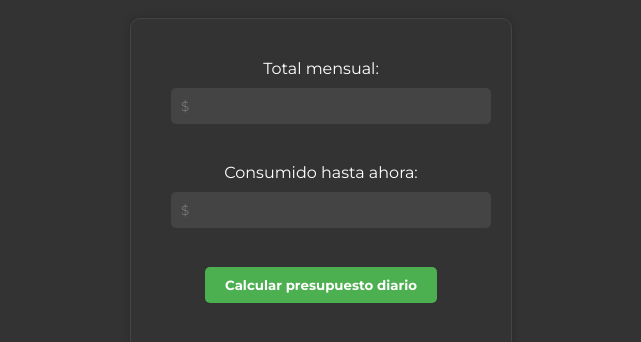
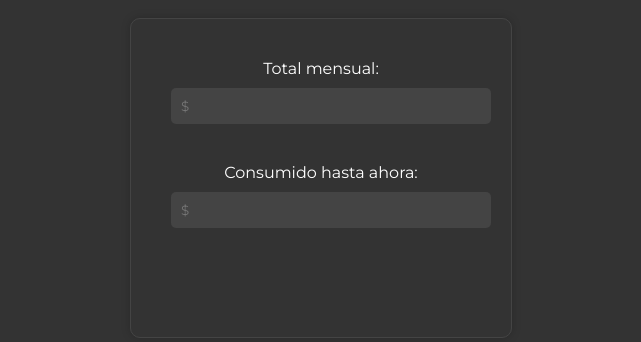
Before and after one commit to adegirolami/calculo-remanente, a plain HTML site: page index.html in a window 1280 px wide. Shown: the part 82-424 px from the top of the page, without its empty margins (319-960 px from the left). Drawn offline with Linux system fonts and the light colour scheme.

Commit message:
Update index.html

```diff
--- a/index.html
+++ b/index.html
@@ -16,7 +16,6 @@
         <label for="consumido">Consumido hasta ahora:</label>
         <input type="number" id="consumido" placeholder="$">
         <br><br>
-        <button type="button" id="calcular">Calcular presupuesto diario</button>
         <p id="resultado"></p>
     </form>
 
```
